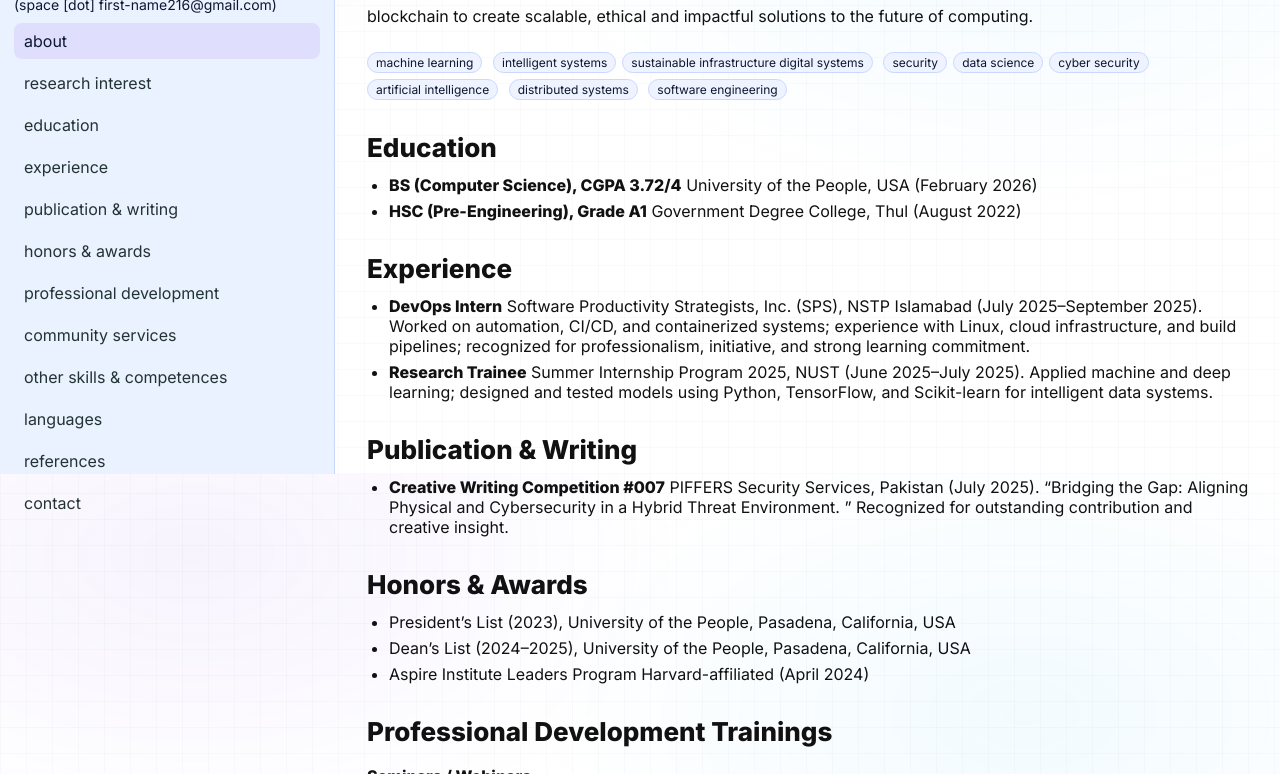
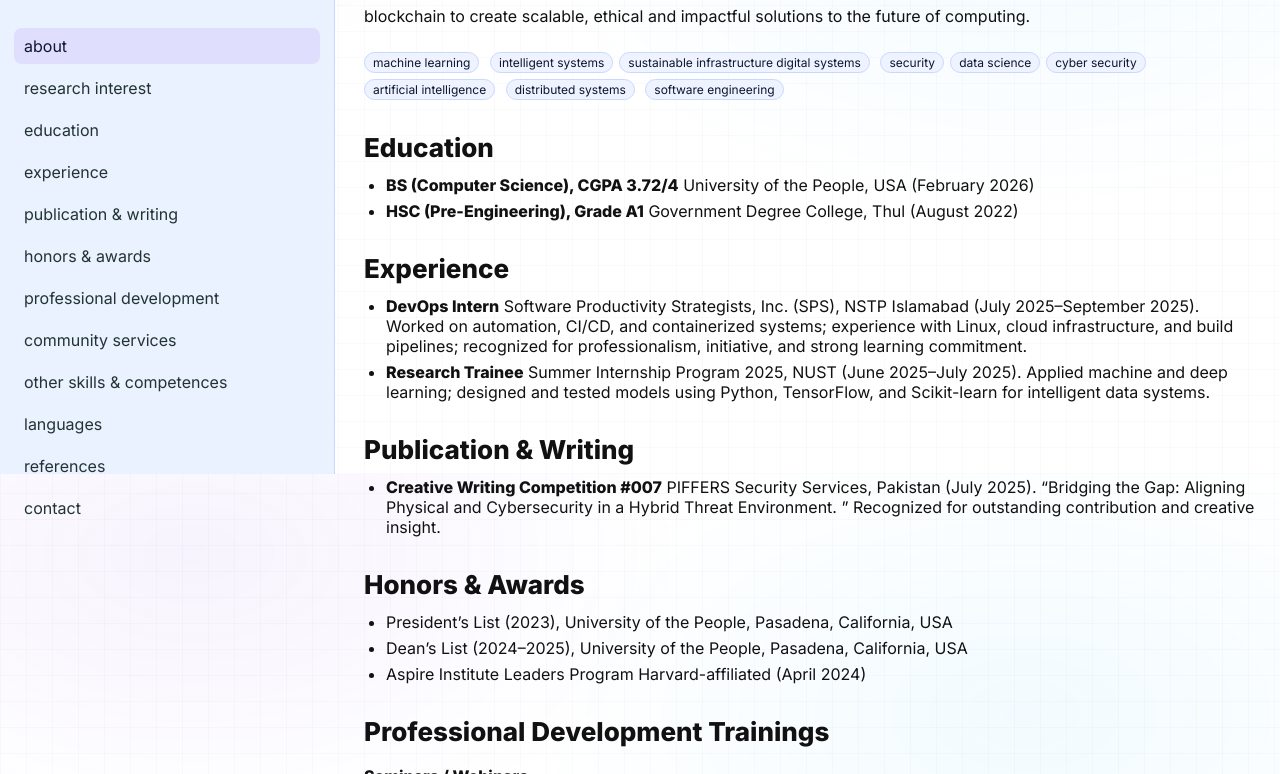
Before and after one commit to Sarfaraz216/Sarfarazahmed.github.io, a plain HTML site: page index.html in a window 1280 px wide. Shown: the part 326-1100 px from the top of the page. Drawn offline with Linux system fonts and the light colour scheme.

Commit message:
index.html

```diff
--- a/index.html
+++ b/index.html
@@ -54,7 +54,7 @@ nav a:hover, nav a.active{background:rgba(124,58,237,0.10);color:#0e1730}
 [data-theme="dark"] nav a{color:#e7ecff}
 [data-theme="dark"] nav a:hover, [data-theme="dark"] nav a.active{background:rgba(138,180,255,0.14);color:#fff}
 
-main{max-width:1380px;margin:0 auto;padding:22px 27px 30px}
+main{max-width:1410px;margin:0 auto;padding:22px 24px 44px}
 h1{font-size:40px;margin:0 0 6px 0;font-weight:800;color:var(--ink)}
 section{padding:0;background:transparent;color:var(--ink)}
 section h2{margin:32px 0 12px 0;font-size:26px;font-weight:800;color:var(--ink)}
@@ -98,7 +98,7 @@ footer{margin-top:28px;padding-top:12px;border-top:1px solid rgba(0,0,0,0.08)}
   <aside>
     <div class="side-photo"><img src="https://github.com/Sarfaraz216/Sarfarazahmed.github.io/blob/main/profile.jpg?raw=true" alt="Portrait of Sarfaraz Ahmed"></div>
     <div class="side-contact">
-      <a href="mailto:space.sarfaraz216@gmail.com">(space [dot] first-name216@gmail.com)</a>
+      <a (space [dot] first-name216@gmail.com)</a>
     </div>
     <nav style="margin-top:10px">
       <a href="#about" class="active">about</a>
```
